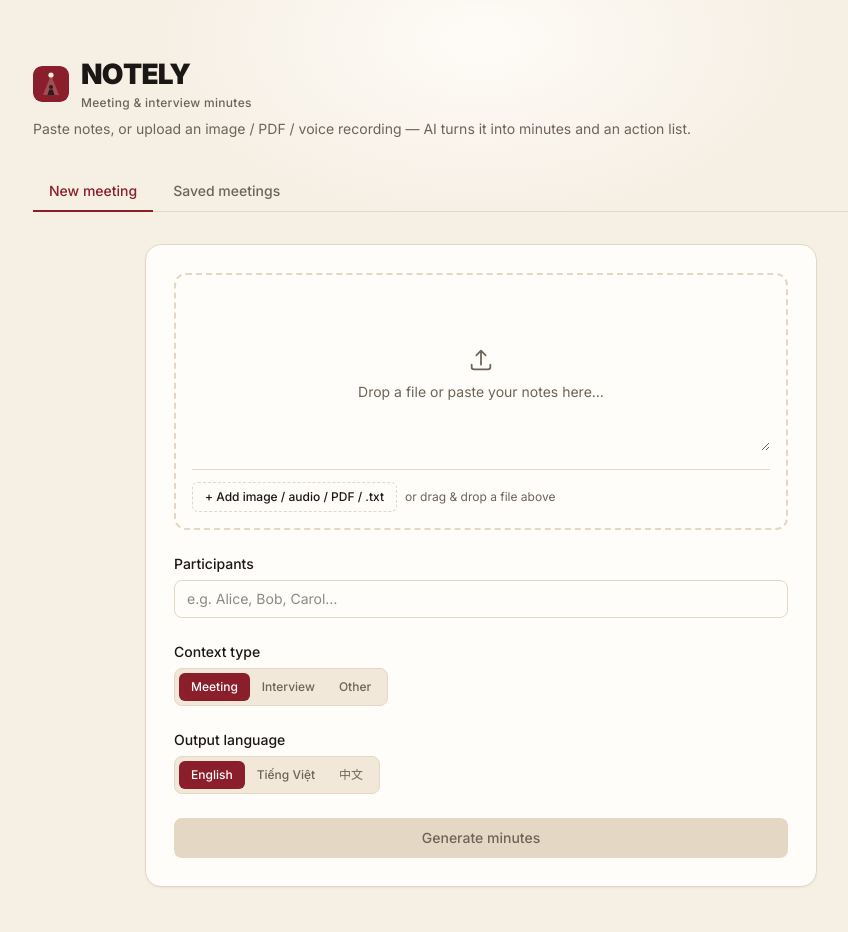
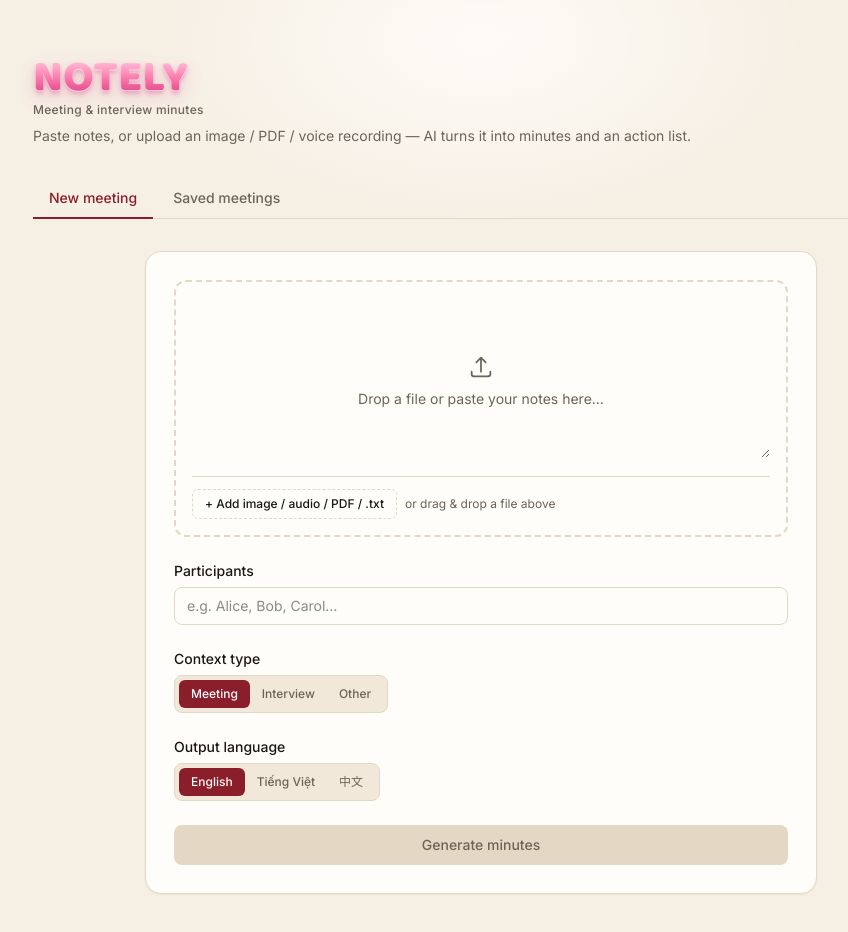
Before and after one commit to thaovywork-blip/VNGG-MeetingApp, a Next.js app: page / in a window 1280 px wide. Shown: the top 932 px of the page, without its empty margins (159-1007 px from the left). Built offline with nearby package versions, Linux system fonts and the light colour scheme.

Commit message:
style: remove logo mark; glossy pink balloon NOTELY wordmark

```diff
--- a/app/globals.css
+++ b/app/globals.css
@@ -183,3 +183,21 @@ body {
     margin: 16mm 14mm;
   }
 }
+
+/* Glossy pink 3D "balloon" NOTELY wordmark (rounded Baloo face + pink gradient + soft shadow) */
+.notely-wordmark {
+  display: inline-block;
+  font-family: var(--font-baloo), system-ui, sans-serif;
+  font-weight: 800;
+  font-size: clamp(2rem, 4.5vw, 2.75rem);
+  line-height: 1;
+  letter-spacing: 0.005em;
+  background: linear-gradient(180deg, #ffd0e2 0%, #ff8fbc 38%, #f0619b 66%, #d83e83 100%);
+  -webkit-background-clip: text;
+  background-clip: text;
+  color: transparent;
+  -webkit-text-fill-color: transparent;
+  filter: drop-shadow(0 1px 0 rgba(255, 255, 255, 0.55))
+    drop-shadow(0 3px 2px rgba(216, 62, 131, 0.35))
+    drop-shadow(0 6px 8px rgba(216, 62, 131, 0.22));
+}
--- a/app/layout.tsx
+++ b/app/layout.tsx
@@ -1,11 +1,18 @@
 import type { Metadata } from "next";
-import { Inter } from "next/font/google";
+import { Inter, Baloo_2 } from "next/font/google";
 import { Toaster } from "sonner";
 import "./globals.css";
 
 const inter = Inter({
   variable: "--font-inter",
   subsets: ["latin"],
+});
+
+// Rounded, chunky display face used only for the glossy "NOTELY" balloon wordmark.
+const baloo = Baloo_2({
+  variable: "--font-baloo",
+  subsets: ["latin"],
+  weight: ["800"],
 });
 
 export const metadata: Metadata = {
@@ -19,7 +26,7 @@ export const metadata: Metadata = {
 // documented App Router layout signature and needs no generated types.
 export default function RootLayout({ children }: { children: React.ReactNode }) {
   return (
-    <html lang="en" className={`${inter.variable} h-full antialiased`}>
+    <html lang="en" className={`${inter.variable} ${baloo.variable} h-full antialiased`}>
       <body className="min-h-full flex flex-col">
         {children}
         <Toaster richColors position="top-right" />
--- a/app/page.tsx
+++ b/app/page.tsx
@@ -71,43 +71,10 @@ function errorCodeFrom(e: unknown): string {
   return e instanceof Error ? e.message : "UNKNOWN";
 }
 
-// Notely brand mark: a deep-maroon rounded square with a small spotlight motif —
-// a cream "bulb" at top casting a faint cone of light down onto a small figure.
-// Purely decorative (aria-hidden); the wordmark next to it carries the name.
-function LogoMark() {
-  return (
-    <svg
-      viewBox="0 0 36 36"
-      width="36"
-      height="36"
-      aria-hidden="true"
-      className="h-8 w-8 shrink-0 rounded-lg sm:h-9 sm:w-9"
-    >
-      <rect width="36" height="36" rx="9" fill="var(--accent)" />
-      <path d="M18 9 L26 29 L10 29 Z" fill="var(--bg)" opacity="0.22" />
-      <circle cx="18" cy="9" r="2.6" fill="var(--bg)" />
-      <path d="M14.5 29 L21.5 29 L19.8 23.5 L16.2 23.5 Z" fill="var(--text)" opacity="0.88" />
-      <circle cx="18" cy="21" r="2.1" fill="var(--text)" opacity="0.88" />
-    </svg>
-  );
-}
-
-// The "NOTELY" wordmark in a heavy, letter-spaced weight. The "O" carries a small
-// cream spotlight dot in its counter as a subtle echo of the brand mark.
+// The "NOTELY" wordmark — glossy pink 3D "balloon" lettering: a rounded chunky face
+// (Baloo 2) with a pink gradient fill and a soft drop shadow for a shiny, inflated look.
 function Wordmark() {
-  return (
-    <span className="inline-flex items-baseline text-2xl font-black tracking-tight text-[var(--text)] sm:text-[28px]">
-      N
-      <span className="relative inline-flex">
-        O
-        <span
-          aria-hidden="true"
-          className="pointer-events-none absolute left-1/2 top-1/2 h-[0.16em] w-[0.16em] -translate-x-1/2 -translate-y-1/2 rounded-full bg-[var(--bg)]"
-        />
-      </span>
-      TELY
-    </span>
-  );
+  return <span className="notely-wordmark">NOTELY</span>;
 }
 
 function applyTaskEdit(task: Task, field: keyof Task, value: string): Task {
@@ -446,7 +413,6 @@ export default function Home() {
       <main className="relative z-10 mx-auto flex w-full flex-1 flex-col gap-8">
         <header className="mx-auto flex w-full max-w-[56rem] flex-col gap-2">
           <div className="flex items-center gap-3">
-            <LogoMark />
             <div className="flex flex-col gap-0.5">
               <h1>
                 <Wordmark />
```
